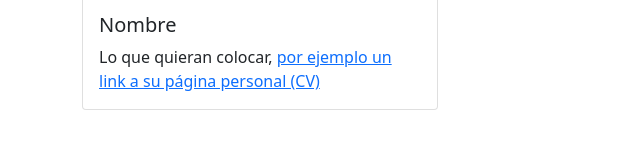
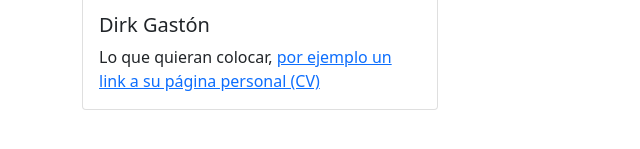
Before and after one commit to KarlHeitmann/talentos_g17, a plain HTML site: page index.html in a window 1280 px wide. Shown: the part 493-642 px from the top of the page, 0-640 px from the left. Drawn offline with nearby package versions, Linux system fonts and the light colour scheme.

Commit message:
Dirk Commit

```diff
--- a/index.html
+++ b/index.html
@@ -26,7 +26,7 @@
           <div class="card">
             <img src="./assets/img/person_placeholder.png" class="card-img-top" alt="Blank profile">
             <div class="card-body">
-              <h5 class="card-title">Nombre</h5>
+              <h5 class="card-title">Dirk Gastón</h5>
               <p class="card-text">Lo que quieran colocar, <a href="#">por ejemplo un link a su página personal (CV)</a></p>
             </div>
           </div>
```
